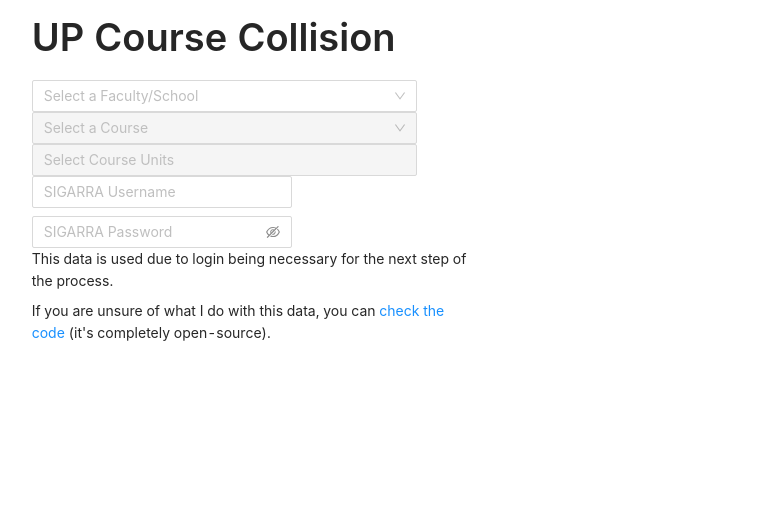
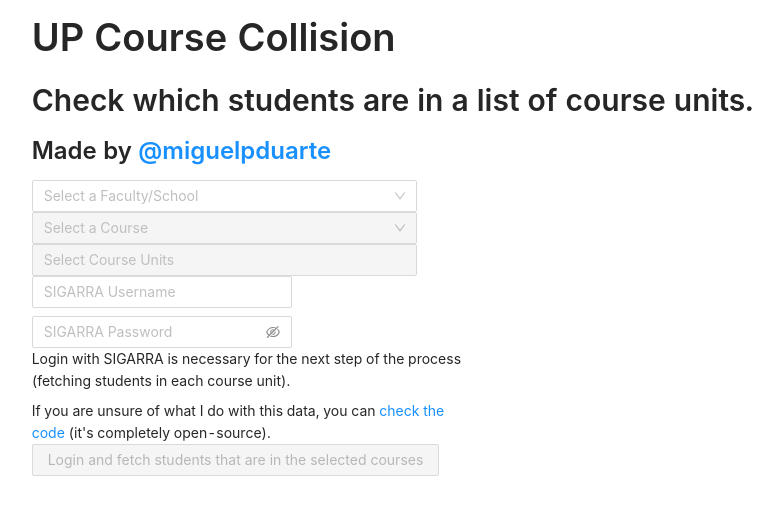
Before and after one commit to miguelpduarte/FEUP-Tools, a React (Create React App) app in the folder up-course-collision/: page / in a window 1280 px wide. Shown: the top 514 px of the page, without its empty margins (219-1002 px from the left). Built offline with nearby package versions, Linux system fonts and the light colour scheme.

Commit message:
Finish upcc. Now logs in, fetches students for each selected UC and intersects them
:shipit:

```diff
--- a/up-course-collision/src/App.js
+++ b/up-course-collision/src/App.js
@@ -1,5 +1,5 @@
-import React, { useState, useEffect } from "react";
-import { Select, Row, Col, Spin, Space, Input, Typography } from "antd";
+import React, { useState, useEffect, useCallback } from "react";
+import { Select, Row, Col, Spin, Space, Input, Typography, Button, Table } from "antd";
 
 import "./App.css";
 import faculty_data from "./faculty_ids.json";
@@ -11,6 +11,11 @@ const { Option } = Select;
 // TODO: Get from input or make it so that it is always the current year
 const schoolYear = 2019;
 
+// Reads: Pick only the elements of arr1 for which there is at least one element in arr2 with the same "codigo"
+const intersectStudentArrays = (arr1, arr2) => arr1.filter((el1) => arr2.some((el2) => el1.codigo === el2.codigo));
+
+// TODO: Try catch on fetches and handling when the response cannot be parsed (banhada do sigarra)
+
 const App = () => {
     const [selectedFaculty, setSelectedFaculty] = useState();
     const [facultyCoursesLoading, setFacultyCoursesLoading] = useState(false);
@@ -19,6 +24,11 @@ const App = () => {
     const [courseCourseUnitsLoading, setCourseCourseUnitsLoading] = useState(false);
     const [courseCourseUnits, setCourseCourseUnits] = useState([]);
     const [selectedCourseUnits, setSelectedCourseUnits] = useState();
+    const [username, setUsername] = useState();
+    const [password, setPassword] = useState();
+    const [loginAndStudentsLoading, setLoginAndStudentsLoading] = useState(false);
+    const [intersectedStudents, setIntersectedStudents] = useState();
+    const [error, setError] = useState();
 
     // Loading faculty's courses for the course dropdown
     useEffect(() => {
@@ -75,6 +85,42 @@ const App = () => {
 
         fetchCourseCourseUnits();
     }, [selectedFaculty, selectedCourse]);
+
+    const loginAndFetchStudents = useCallback(async () => {
+        setLoginAndStudentsLoading(true);
+
+        // Login
+        const loginUrl = urlHelpers.LOGIN(selectedFaculty, username, password);
+        const loginRes = await fetch(loginUrl);
+        const loginData = await loginRes.json();
+
+        if (loginData.authenticated !== true) {
+            setError({
+                msg: "Authentication Problem. Most likely wrong username/password",
+                sigarra_msg: `${loginData.erro}: ${loginData.erro_msg}`,
+            });
+            return;
+        }
+
+        // Fetch students for each UC (occurence)
+        const ucStudents = await Promise.all(selectedCourseUnits.map(async (courseUnitOccurenceId) => {
+            const url = urlHelpers.STUDENTS_IN_UC(selectedFaculty, courseUnitOccurenceId);
+            const res = await fetch(url);
+            const data = await res.json();
+            return data;
+        }));
+
+        console.log(ucStudents);
+
+        // Merge students
+        const intersectedStudents = ucStudents.reduce(intersectStudentArrays);
+        setIntersectedStudents(intersectedStudents);
+
+        console.log(intersectedStudents);
+
+        // :D
+        setLoginAndStudentsLoading(false);
+    }, [password, username, selectedFaculty, selectedCourseUnits]);
 
     return (
         <Layout>
@@ -145,13 +191,13 @@ const App = () => {
                     </Spin>
                 </Col>
             </Row>
-            <Row gutter={[8, 8]}>
+            <Row gutter={[8, 32]}>
                 <Col span={14}>
                     <Row gutter={[0, 16]}>
                         <Col span={24}>
                             <Space direction="vertical">
-                                <Input placeholder="SIGARRA Username" />
-                                <Input.Password placeholder="SIGARRA Password" />
+                                <Input onChange={(e) => setUsername(e.target.value)} placeholder="SIGARRA Username" />
+                                <Input.Password onChange={(e) => setPassword(e.target.value)} placeholder="SIGARRA Password" />
                             </Space>
                         </Col>
                     </Row>
@@ -159,7 +205,8 @@ const App = () => {
                         <Col span={24}>
                             <Space size="small" direction="vertical">
                                 <Typography.Text>
-                                    This data is used due to login being necessary for the next step of the process.
+                                    Login with SIGARRA is necessary for the next step of the process
+                                    (fetching students in each course unit).
                                 </Typography.Text>
                                 <Typography.Text>
                                     If you are unsure of what I do with this data, you can&nbsp;
@@ -176,6 +223,50 @@ const App = () => {
                     </Row>
                 </Col>
             </Row>
+            <Row gutter={[8, 32]}>
+                <Col span={12}>
+                    <Button
+                        type="primary"
+                        disabled={!username || !password || !selectedCourseUnits?.length}
+                        loading={loginAndStudentsLoading}
+                        onClick={loginAndFetchStudents}
+                    >
+                        Login and fetch students that are in the selected courses
+                    </Button>
+                </Col>
+            </Row>
+            {error &&
+            <Row>
+                <Col span={16}>
+                    <Typography.Text type="danger">
+                        Error:&nbsp;
+                    </Typography.Text>
+                    <Typography.Text>
+                        {error.msg}
+                    </Typography.Text>
+                    {error?.sigarra_msg &&
+                    <>
+                        <br/>
+                        <Typography.Text type="warning">
+                            SIGARRA says:&nbsp;
+                        </Typography.Text>
+                        <Typography.Text>
+                            {error.sigarra_msg}
+                        </Typography.Text>
+                    </>}
+                </Col>
+            </Row>}
+            {intersectedStudents?.length &&
+            <Table
+                rowKey="codigo"
+                columns={[
+                    { title: "Code", dataIndex: "codigo", sorter: (a, b) => a.codigo > b.codigo },
+                    { title: "Name", dataIndex: "nome", sorter: (a, b) => a.nome > b.nome },
+                ]}
+                dataSource={intersectedStudents}
+                title={() => `Students in all of the selected course units (${intersectedStudents.length})`}
+            />
+            }
         </Layout>
     );
 };
--- a/up-course-collision/src/Layout.js
+++ b/up-course-collision/src/Layout.js
@@ -12,6 +12,12 @@ const Layout = ({ children }) => (
                     <Col span={24}>
                         <Typography.Title>
                             UP Course Collision
+                        </Typography.Title>
+                        <Typography.Title level={2} style={{ marginTop: 0 }}>
+                            Check which students are in a list of course units.
+                        </Typography.Title>
+                        <Typography.Title level={3} style={{ marginTop: 0 }}>
+                            Made by <Typography.Link href="https://github.com/miguelpduarte" target="_blank">@miguelpduarte</Typography.Link>
                         </Typography.Title>
                     </Col>
                 </Row>
--- a/up-course-collision/src/urlHelper.js
+++ b/up-course-collision/src/urlHelper.js
@@ -6,4 +6,6 @@ export default Object.freeze({
         `/sigarra-api/${selectedFaculty}/pt/cur_lov_geral.get_json_cursos_ga?pv_search_inst_adm=&pv_search_alect=${schoolYear}&pv_search_inst_id=${instId}&pv_search_cod=&pv_search_nome=&pv_search_sigla=`,
     COURSE_UNITS: (selectedFaculty, schoolYear, selectedCourseId, pageNumber) =>
         `/sigarra-api/${selectedFaculty}/pt/mob_ucurr_geral.pesquisa?pv_ano_lectivo=${schoolYear}&pv_curso_id=${selectedCourseId}${pageNumberOrNothing(pageNumber)}`,
+    LOGIN: (selectedFaculty, username, password) => `/sigarra-api/${selectedFaculty}/pt/mob_val_geral.autentica?pv_login=${encodeURIComponent(username)}&pv_password=${encodeURIComponent(password)}`,
+    STUDENTS_IN_UC: (selectedFaculty, ocurrenceId) => `/sigarra-api/${selectedFaculty}/pt/mob_ucurr_geral.uc_inscritos?pv_ocorrencia_id=${ocurrenceId}`,
 });
```
